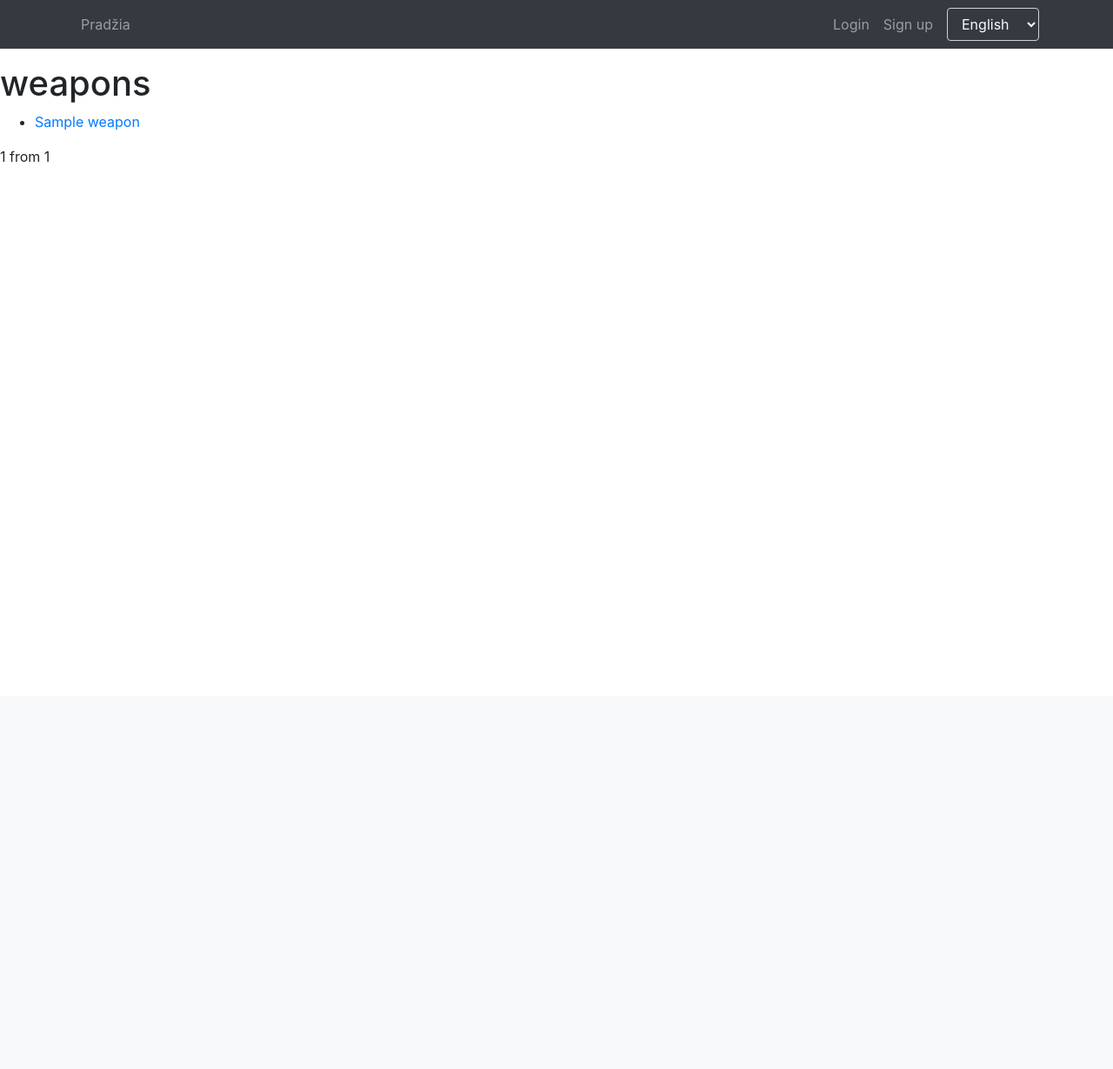
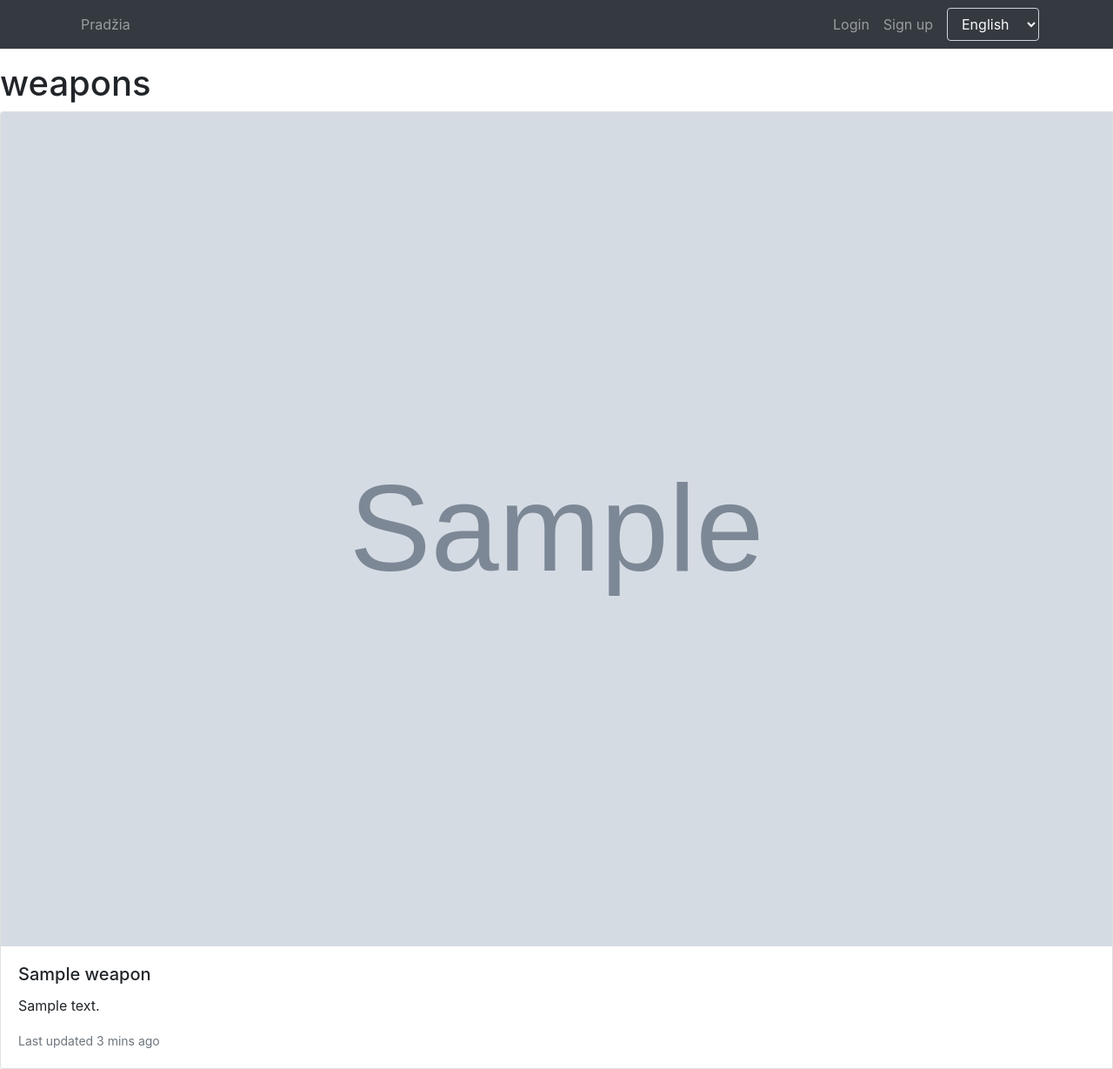
Before and after one commit to laimsas/bushka, a Django app: template bushka/bushka_site/templates/bushka_site/index.html in a window 1280 px wide. Shown: the whole page at 87% size. Before the commit the page ends 186 px from the top, so only its background shows below. Run offline with Django 4.2, Linux system fonts and the light colour scheme; tables that the repository leaves empty hold one stand-in row (values such as "Sample post"); the template is opened without the code that fills it: values that come from a table or form of the project are taken from there, most other values are stand-ins (such as "Sample title", 1, 10 or a date in 2020); grey boxes marked "Sample" are stand-in pictures.

Commit message:
kazkiek papildyta

```diff
--- a/bushka/bushka_site/templates/bushka_site/index.html
+++ b/bushka/bushka_site/templates/bushka_site/index.html
@@ -1,33 +1,27 @@
 {% extends "base.html" %}
-
 {% block content %}
   <h1>weapons</h1>
   {% if weapon_list %}
-  <ul>
-    {% for weapon in weapon_list %}
-      <li>
-        <a href="{{ weapon.id }}">{{ weapon.name }}</a>
-      </li>
+  <div class="card-group">
+  {% for weapon in weapon_list %}
+    <div class="card">
+      <img src="{{ weapon.image.url }}" class="card-img-top" alt="weapon"/>
+      <div class="card-body">
+        <h5 class="card-title">{{ weapon.name }}</h5>
+        <p class="card-text">
+          {{ weapon.description }}
+        </p>
+        <p class="card-text">
+          <small class="text-muted">Last updated 3 mins ago</small>
+        </p>
+      </div>
+    </div>
+        </p>
+      </div>
     {% endfor %}
   </ul>
   {% else %}
     <p>List is empty</p>
   {% endif %}
-  <div class="pagination">
-    <span class="step-links">
-        {% if page_obj.has_previous %}
-            <a href="?page=1">&laquo; first</a>
-            <a href="?page={{ page_obj.previous_page_number }}">back</a>
-        {% endif %}
-
-        <span class="current">
-            {{ page_obj.number }} from {{ page_obj.paginator.num_pages }}
-        </span>
-
-        {% if page_obj.has_next %}
-            <a href="?page={{ page_obj.next_page_number }}">forward</a>
-            <a href="?page={{ page_obj.paginator.num_pages }}">last &raquo;</a>
-        {% endif %}
-    </span>
 </div>
-{% endblock %}
+{% endblock content %}
```
